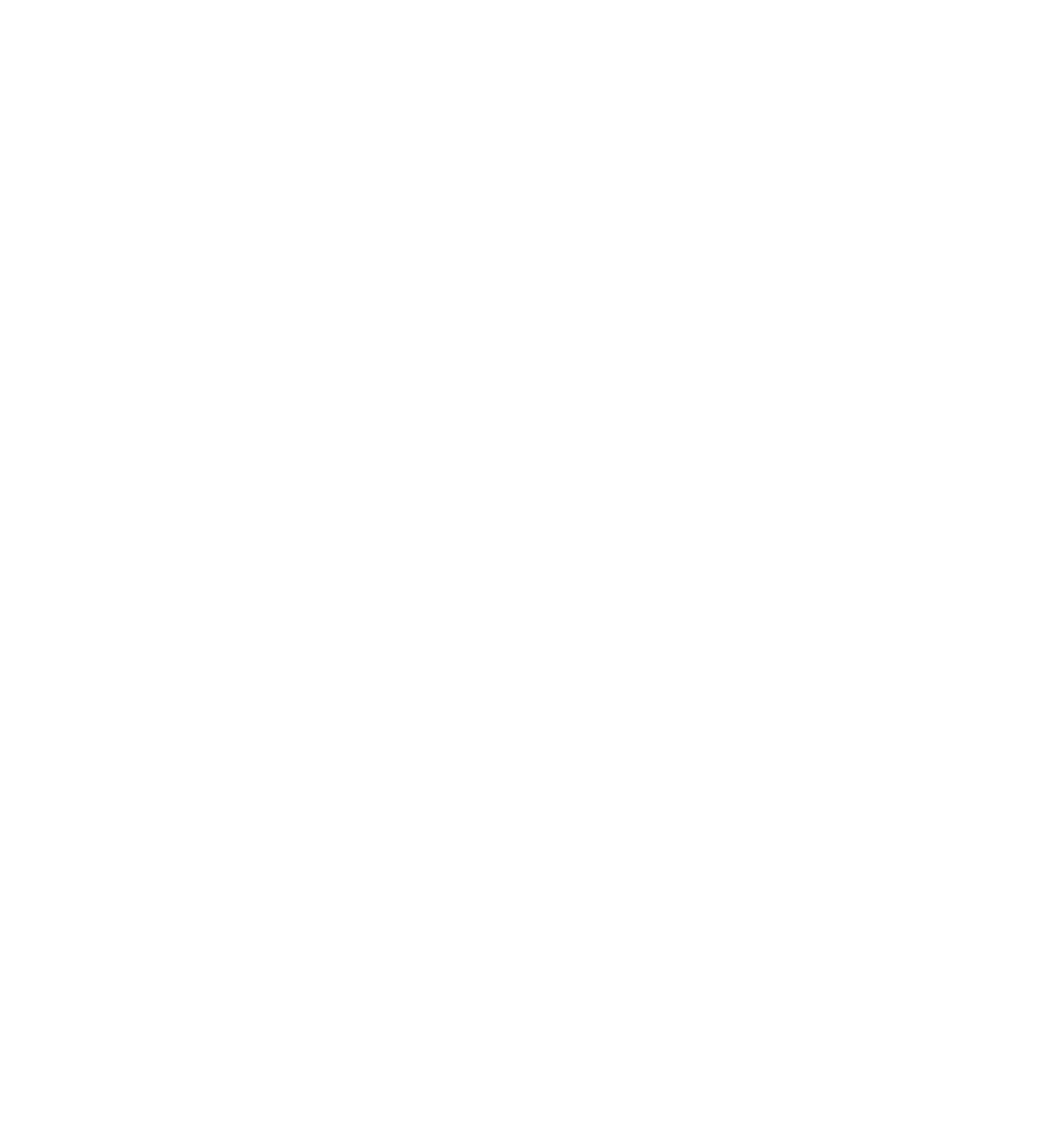
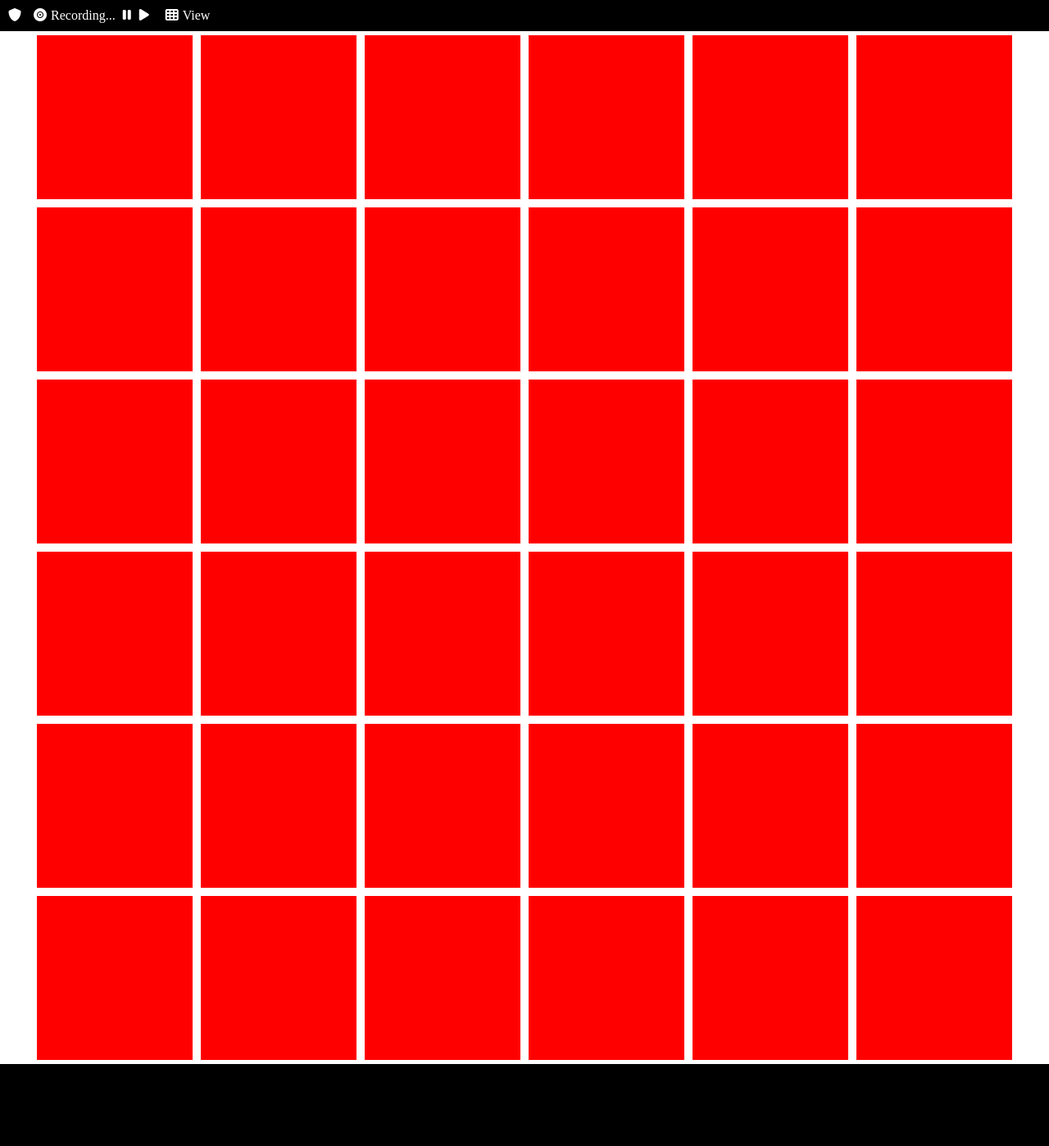
Before and after one commit to MariaAndreaGiardiello/html-css-zoom, a plain HTML site: page index.html in a window 1280 px wide. Shown: the whole page at 82% size. Before the commit the page ends 800 px from the top, so only its background shows below. Drawn offline with Linux system fonts and the light colour scheme.

Commit message:
Aggiunta struttura impaginato

```diff
--- a/css/style.css
+++ b/css/style.css
@@ -12,4 +12,33 @@
 
 .header-box{
     background-color: black;
+    flex-direction: row;
+    display: flex;
+    padding: 10px 5px;
 }
+
+.fa-solid, .fa-record-vinyl, .fa-pause, .fa-play, .recording, .fa-shield, .view{
+    color: white;
+    padding: 0 5px;
+}
+
+.user-box{
+    width: 200px;
+    height: 200px;
+    background-color: red;
+}
+
+.img-row{
+    display: flex;
+    justify-content: center;
+    align-items: center;
+}
+
+.user-box{
+    margin: 5px 5px;
+}
+
+footer{
+    background-color: black;
+    height: 100px;
+}
--- a/index.html
+++ b/index.html
@@ -6,15 +6,77 @@
     <meta name="viewport" content="width=device-width, initial-scale=1.0">
     <link rel="stylesheet" href="css/style.css">
     <!--SYMBOL-->
-    <script src="https://kit.fontawesome.com/bec049b842.js" crossorigin="anonymous"></script>
+    <link rel="stylesheet" href="https://cdnjs.cloudflare.com/ajax/libs/font-awesome/6.1.1/css/all.min.css" integrity="sha512-KfkfwYDsLkIlwQp6LFnl8zNdLGxu9YAA1QvwINks4PhcElQSvqcyVLLD9aMhXd13uQjoXtEKNosOWaZqXgel0g==" crossorigin="anonymous" referrerpolicy="no-referrer" />
     <!--/SYMBOL-->
     <title>Zoom</title>
 </head>
 <body>
     <header>
         <div class="header-box">
-
+            <i class="fa-solid fa-shield"></i>
+            <div class="recording">
+                <span><i class="fa-solid fa-record-vinyl"></i></span>Recording...
+                <i class="fa-solid fa-pause"></i><i class="fa-solid fa-play"></i>
+            </div>
+            <div class="view">
+                <i class="fa-solid fa-table-cells"></i>View
+            </div>
         </div>
     </header>
+    <main>
+        <div class="container-small">
+            <div class="img-row">
+                <div class="user-box"></div>
+                <div class="user-box"></div>
+                <div class="user-box"></div>
+                <div class="user-box"></div>
+                <div class="user-box"></div>
+                <div class="user-box"></div>
+            </div>
+            <div class="img-row">
+                <div class="user-box"></div>
+                <div class="user-box"></div>
+                <div class="user-box"></div>
+                <div class="user-box"></div>
+                <div class="user-box"></div>
+                <div class="user-box"></div>
+            </div>
+            <div class="img-row">
+                <div class="user-box"></div>
+                <div class="user-box"></div>
+                <div class="user-box"></div>
+                <div class="user-box"></div>
+                <div class="user-box"></div>
+                <div class="user-box"></div>
+            </div>
+            <div class="img-row">
+                <div class="user-box"></div>
+                <div class="user-box"></div>
+                <div class="user-box"></div>
+                <div class="user-box"></div>
+                <div class="user-box"></div>
+                <div class="user-box"></div>
+            </div>
+            <div class="img-row">
+                <div class="user-box"></div>
+                <div class="user-box"></div>
+                <div class="user-box"></div>
+                <div class="user-box"></div>
+                <div class="user-box"></div>
+                <div class="user-box"></div>
+            </div>
+            <div class="img-row">
+                <div class="user-box"></div>
+                <div class="user-box"></div>
+                <div class="user-box"></div>
+                <div class="user-box"></div>
+                <div class="user-box"></div>
+                <div class="user-box"></div>
+            </div>
+        </div>
+    </main>
+    <footer>
+
+    </footer>
 </body>
 </html>
```
